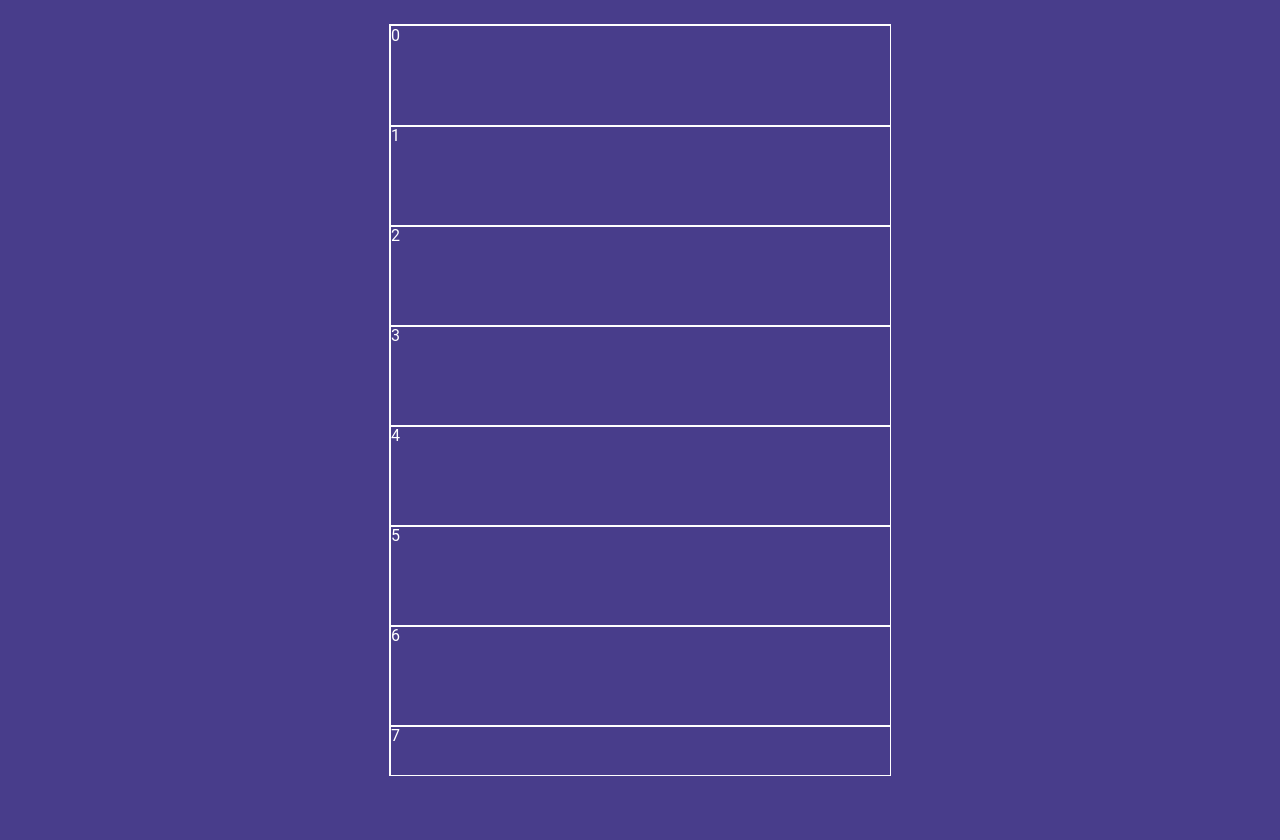
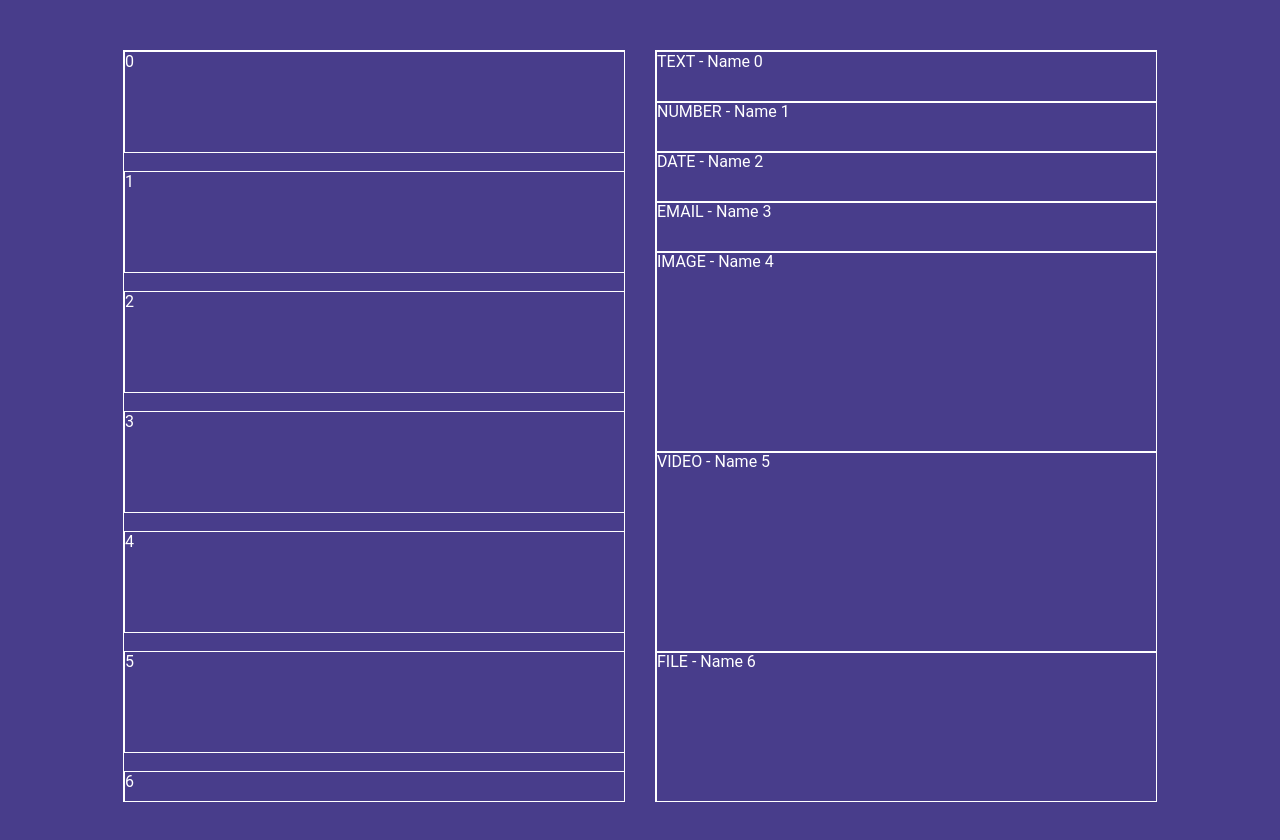
Before and after one commit to horarodriguezz/virtualize-it, a React (Vite) app: page / in a window 1280 px wide. Shown: the top 840 px of the page. Before the commit the page ends 800 px from the top, so only its background shows below. Built offline with nearby package versions, Linux system fonts and the light colour scheme.

Commit message:
ADD: DynamicList

```diff
--- a/package.json
+++ b/package.json
@@ -1,5 +1,5 @@
 {
-  "name": "dynamic-virtualized-list",
+  "name": "simple-virtualized-list",
   "private": true,
   "version": "0.0.0",
   "type": "module",
--- a/src/App.css
+++ b/src/App.css
@@ -6,17 +6,22 @@ body {
   height: 100vh;
   overflow: hidden;
   color: white;
-  display: flex;
-  justify-content: center;
-  align-items: center;
 }
 
 body main {
   display: flex;
   justify-content: center;
   align-items: center;
-  overflow: hidden;
+  gap: 30px;
+  margin-top: 50px;
+}
+
+body main section {
+  display: flex;
   width: 500px;
   height: 750px;
   border: 1px solid white;
+  flex-direction: column;
+  overflow-y: auto;
+  overflow-x: hidden;
 }
--- a/src/App.tsx
+++ b/src/App.tsx
@@ -1,10 +1,33 @@
 import "./App.css";
 import StaticList from "./components/List/List";
+import DinamicList from "./components/List/DynamicList";
+
+const fieldTypeMap = {
+  TEXT: 50,
+  NUMBER: 50,
+  DATE: 50,
+  EMAIL: 50,
+  IMAGE: 200,
+  VIDEO: 200,
+  FILE: 200,
+  TEXT_LIST: 50,
+  SINGLE_SELECT: 50,
+  MULTI_SELECT: 50,
+} as const;
+
+const mockedRandomData = [...Array(100)].map((_, index) => ({
+  id: index,
+  name: `Name ${index}`,
+  type: Object.keys(fieldTypeMap)[
+    index % Object.keys(fieldTypeMap).length
+  ] as keyof typeof fieldTypeMap,
+}));
 
 function App() {
   return (
     <main>
-      <StaticList rowHeight={100} totalElements={100}>
+      <section>
+        <StaticList rowHeight={100} totalElements={100} gap={20}>
           {[...Array(100)].map((_, index) => (
             <div
               style={{
@@ -18,6 +41,27 @@ function App() {
             </div>
           ))}
         </StaticList>
+      </section>
+
+      <section>
+        <DinamicList
+          totalElements={mockedRandomData.length}
+          getItemSize={(index) => fieldTypeMap[mockedRandomData[index].type]}
+        >
+          {mockedRandomData.map((data) => (
+            <div
+              style={{
+                border: "1px solid white",
+                height: fieldTypeMap[data.type],
+                width: "100%",
+              }}
+              key={data.id}
+            >
+              {`${data.type} - ${data.name}`}
+            </div>
+          ))}
+        </DinamicList>
+      </section>
     </main>
   );
 }
--- a/src/components/List/DynamicList.tsx
+++ b/src/components/List/DynamicList.tsx
@@ -1,13 +1,81 @@
-import React from "react";
-import { BaseListProps } from "./types";
+import React, { useMemo } from "react";
+import { DynamicListProps } from "./types";
 import useElementSize from "../../hooks/use-element-size/useElementSize";
+import styles from "./styles.module.css";
+import calculateNodesPosition from "../../functions/calculateNodesPosition";
+import findFirstAfter from "../../functions/findFirstAfter";
 
-function List(dynamicListProps: BaseListProps) {
-  const { children } = dynamicListProps;
+function List(dynamicListProps: DynamicListProps) {
+  const {
+    children,
+    width,
+    height,
+    gap,
+    overscanCount = 3,
+    getItemSize,
+  } = dynamicListProps;
 
-  const [{ height, scrollTop, width }, elementRef] = useElementSize();
+  const [{ scrollTop, height: containerHeight }, elementRef] = useElementSize();
 
-  return <div ref={elementRef}></div>;
+  const nodesPosition = calculateNodesPosition(children, gap, getItemSize);
+
+  const containerStyle = useMemo(
+    () => ({
+      width,
+      height,
+    }),
+    [width, height]
+  );
+
+  const wrapperStyles = {
+    height:
+      nodesPosition[nodesPosition.length - 1] +
+      getItemSize(nodesPosition.length - 1),
+  };
+
+  const firstVisibleNode = findFirstAfter(scrollTop, nodesPosition);
+  const startNode = Math.max(0, firstVisibleNode - overscanCount);
+
+  const lastVisibleNode = findFirstAfter(
+    scrollTop + containerHeight,
+    nodesPosition
+  );
+
+  console.log("lastVisibleNode", lastVisibleNode);
+
+  const endNode = Math.min(
+    children.length - 1,
+    lastVisibleNode + overscanCount
+  );
+
+  const visibleChildren = children
+    .slice(startNode, endNode + 1)
+    .map((c, index) =>
+      React.cloneElement(c, {
+        key: index,
+        style: {
+          ...c.props.style,
+          position: "absolute",
+          top: 0,
+          left: 0,
+          transform: `translateY(${nodesPosition[startNode + index]}px)`,
+        },
+      })
+    );
+
+  return (
+    <div
+      style={containerStyle}
+      className={styles["list-root"]}
+      ref={elementRef}
+    >
+      <div style={wrapperStyles} className={styles["list-root__wrapper"]}>
+        {visibleChildren}
+      </div>
+    </div>
+  );
 }
 
-export const DynamicList = React.memo(List);
+const DynamicList = React.memo(List);
+
+export default DynamicList;
--- a/src/components/List/List.tsx
+++ b/src/components/List/List.tsx
@@ -26,16 +26,23 @@ function List(dynamicListProps: StaticListProps) {
     [width, height]
   );
 
-  const wrapperHeight = totalElements * rowHeight + (totalElements - 1) * gap;
+  const wrapperStyles = useMemo(
+    () => ({
+      height: totalElements * rowHeight + (totalElements - 1) * gap,
+    }),
+    [totalElements, rowHeight, gap]
+  );
+
+  const itemHeight = rowHeight + gap;
 
   const startNode = Math.max(
     0,
-    Math.floor(scrollTop / rowHeight) - overscanCount
+    Math.floor(scrollTop / itemHeight) - overscanCount
   );
 
   const nodesCount = Math.min(
     totalElements - startNode,
-    Math.ceil(containerHeight / rowHeight) + overscanCount * 2
+    Math.ceil(containerHeight / itemHeight) + overscanCount * 2
   );
 
   const visibleNodes = children
@@ -48,7 +55,7 @@ function List(dynamicListProps: StaticListProps) {
           position: "absolute",
           top: 0,
           left: 0,
-          transform: `translateY(${(startNode + index) * rowHeight}px)`,
+          transform: `translateY(${(startNode + index) * itemHeight}px)`,
           height: `${rowHeight}px`,
         },
       })
@@ -60,12 +67,7 @@ function List(dynamicListProps: StaticListProps) {
       className={styles["list-root"]}
       ref={elementRef}
     >
-      <div
-        style={{
-          height: wrapperHeight,
-        }}
-        className={styles["list-root__wrapper"]}
-      >
+      <div style={wrapperStyles} className={styles["list-root__wrapper"]}>
         {visibleNodes}
       </div>
     </div>
--- /dev/null
+++ b/src/functions/calculateNodesPosition.ts
@@ -0,0 +1,19 @@
+export default function calculateNodesPosition(
+  nodes: Array<JSX.Element>,
+  gap: number | undefined = 0,
+  getItemSize: (index: number) => number
+): number[] {
+  const positions: number[] = [];
+
+  let currentHeight = 0;
+
+  nodes.forEach((_, index) => {
+    const height = getItemSize(index);
+
+    positions.push(currentHeight);
+
+    currentHeight += height + gap;
+  });
+
+  return positions;
+}
--- /dev/null
+++ b/src/functions/findFirstAfter.ts
@@ -0,0 +1,26 @@
+/**
+ * @description Finds the first index of the array that is greater than the limit
+ * using binary search
+ *
+ * @param limit the limit to search for
+ * @param positions the nodes positions array
+ */
+export default function findFirstAfter(
+  limit: number,
+  positions: number[]
+): number {
+  let left = 0;
+  let right = positions.length - 1;
+
+  while (left < right) {
+    const mid = Math.floor((left + right) / 2);
+
+    if (positions[mid] <= limit) {
+      left = mid + 1;
+    } else {
+      right = mid;
+    }
+  }
+
+  return left;
+}
```
Also changed, not shown: src/components/List/types.ts (+9 -0 lines), tsconfig.json (+1 -7 lines), .eslintrc.cjs. Lines whose indentation alone changed are shown as unchanged.
